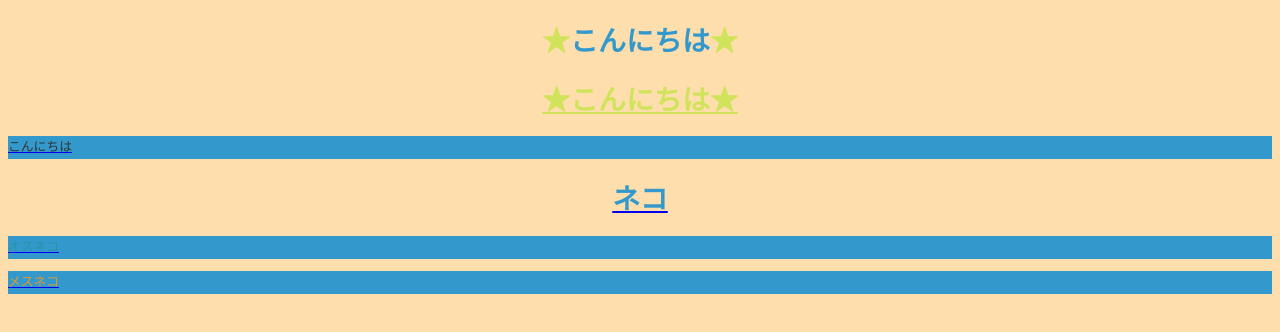
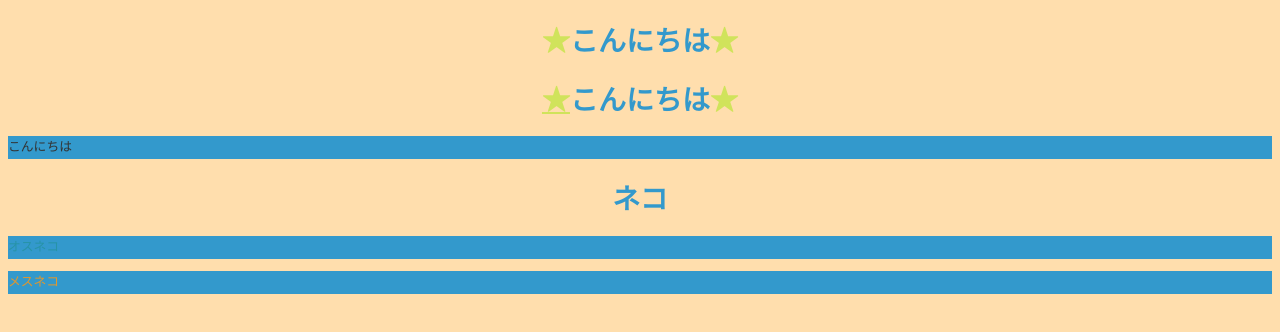
Before and after one commit to hgldwskvn/web2-3, a plain HTML site: page index.html in a window 1280 px wide. Drawn offline with Linux system fonts and the light colour scheme.

Commit message:
Update index.html

```diff
--- a/index.html
+++ b/index.html
@@ -7,7 +7,7 @@
   </head>
   <body>
     <h1><span>★</span>こんにちは<span>★</span></h1>
-    <h1><span><a href="../">★</span>こんにちは<span>★</span></h1>
+    <h1><span><a href="../">★</a></span>こんにちは<span>★</span></h1>
     <p id="lead">こんにちは</p>
   <h1>ネコ</h1>
   <p><span class="cat male">オスネコ</span></p>
```
